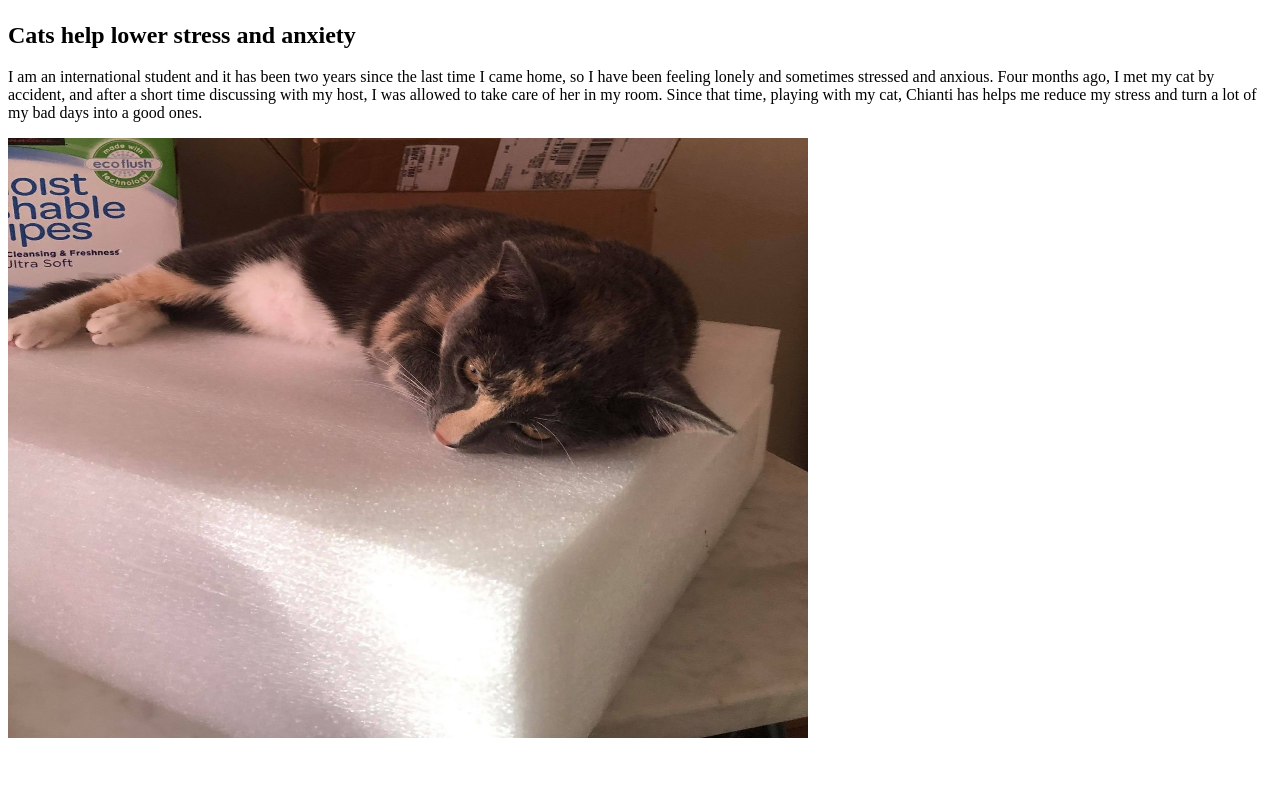
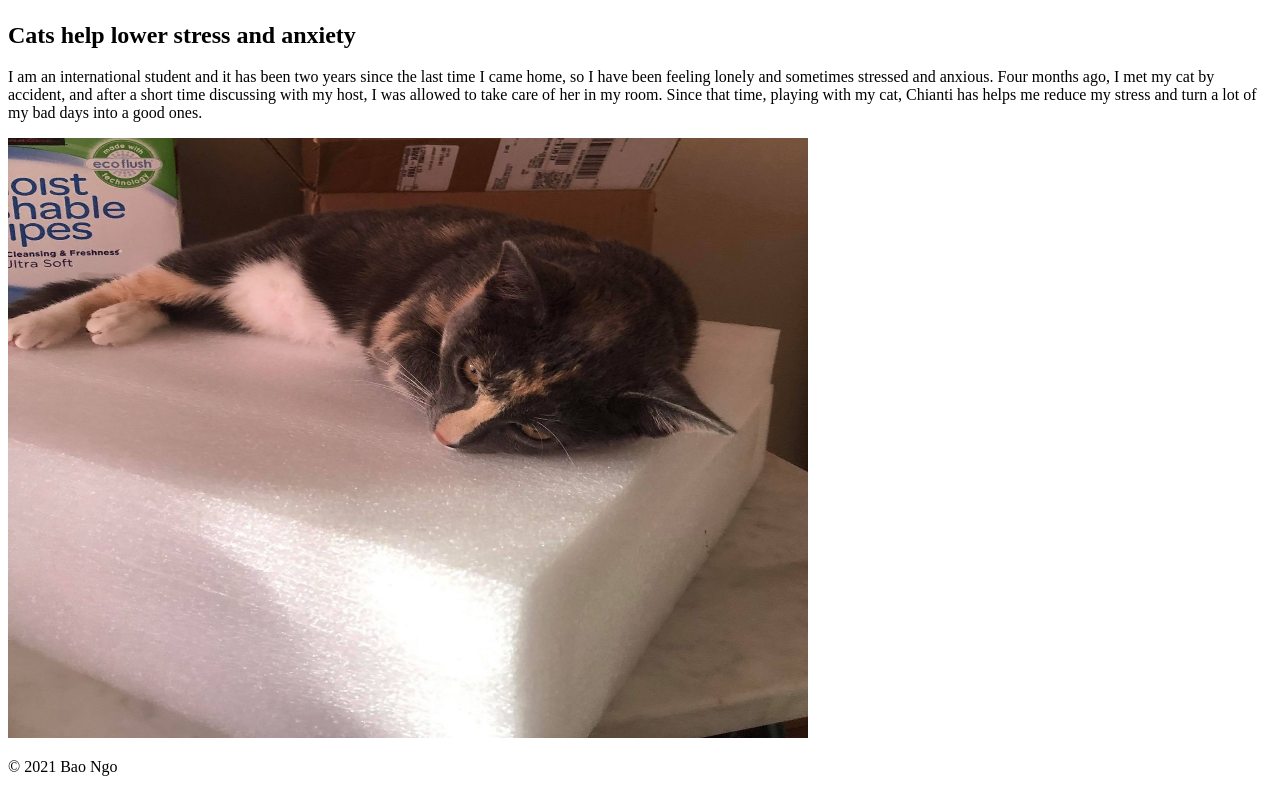
Before and after one commit to KC-LC101-June-21/Html-me-something, a website: page index.html in a window 1280 px wide. Shown: the part 1922-2714 px from the top of the page. Before the commit the page ends 2672 px from the top, so only its background shows below. Drawn offline with Linux system fonts and the light colour scheme.

Commit message:
Copyright symbol

```diff
--- a/index.html
+++ b/index.html
@@ -37,5 +37,8 @@
          </p>
          <img src="images/cat.jpg" alt = "cat" width = "800" height = "600">
       </article>
+      <footer>
+         <p>&copy; 2021 Bao Ngo</p>
+       </footer>
    </body>
 </html>
```
